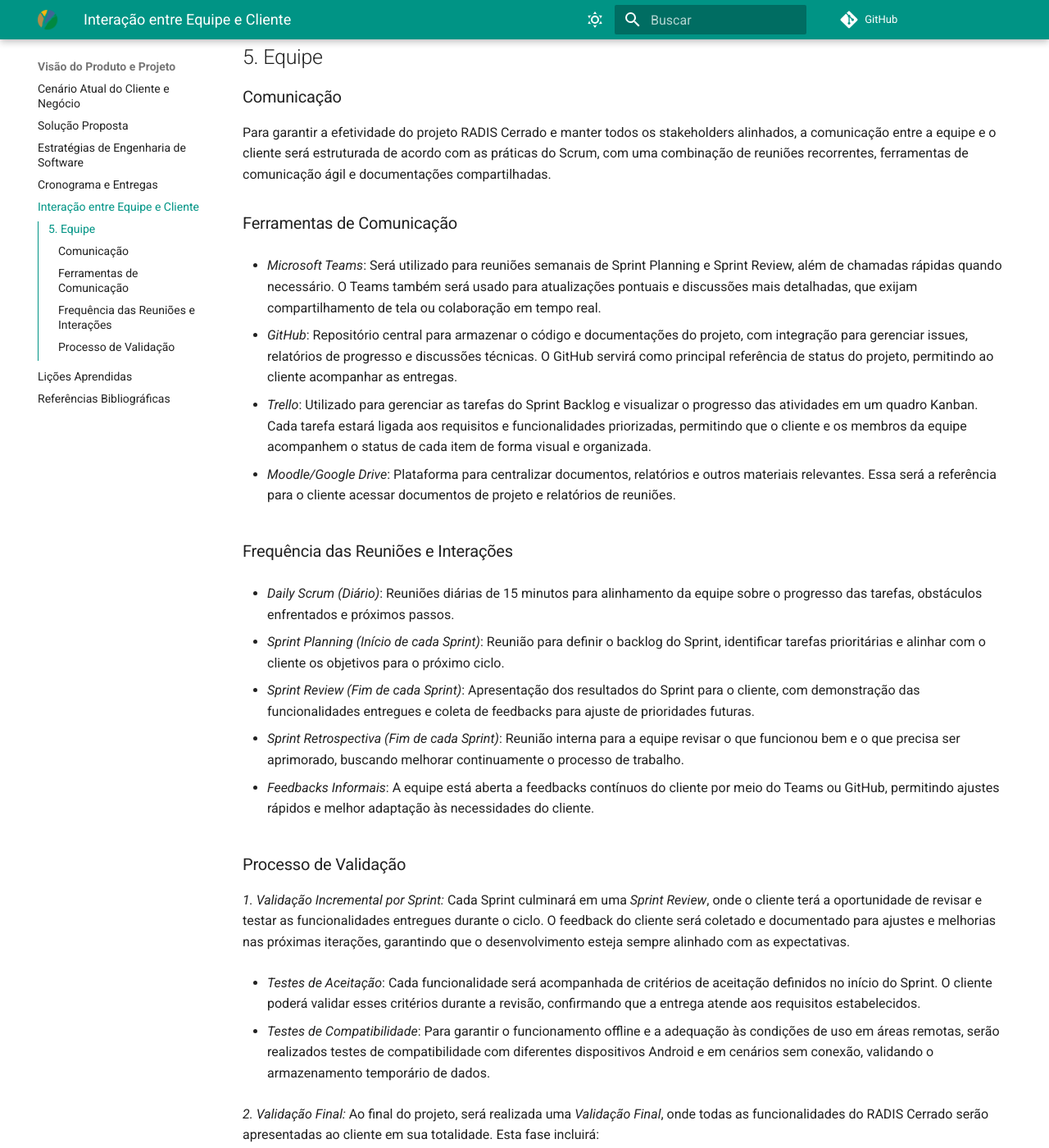
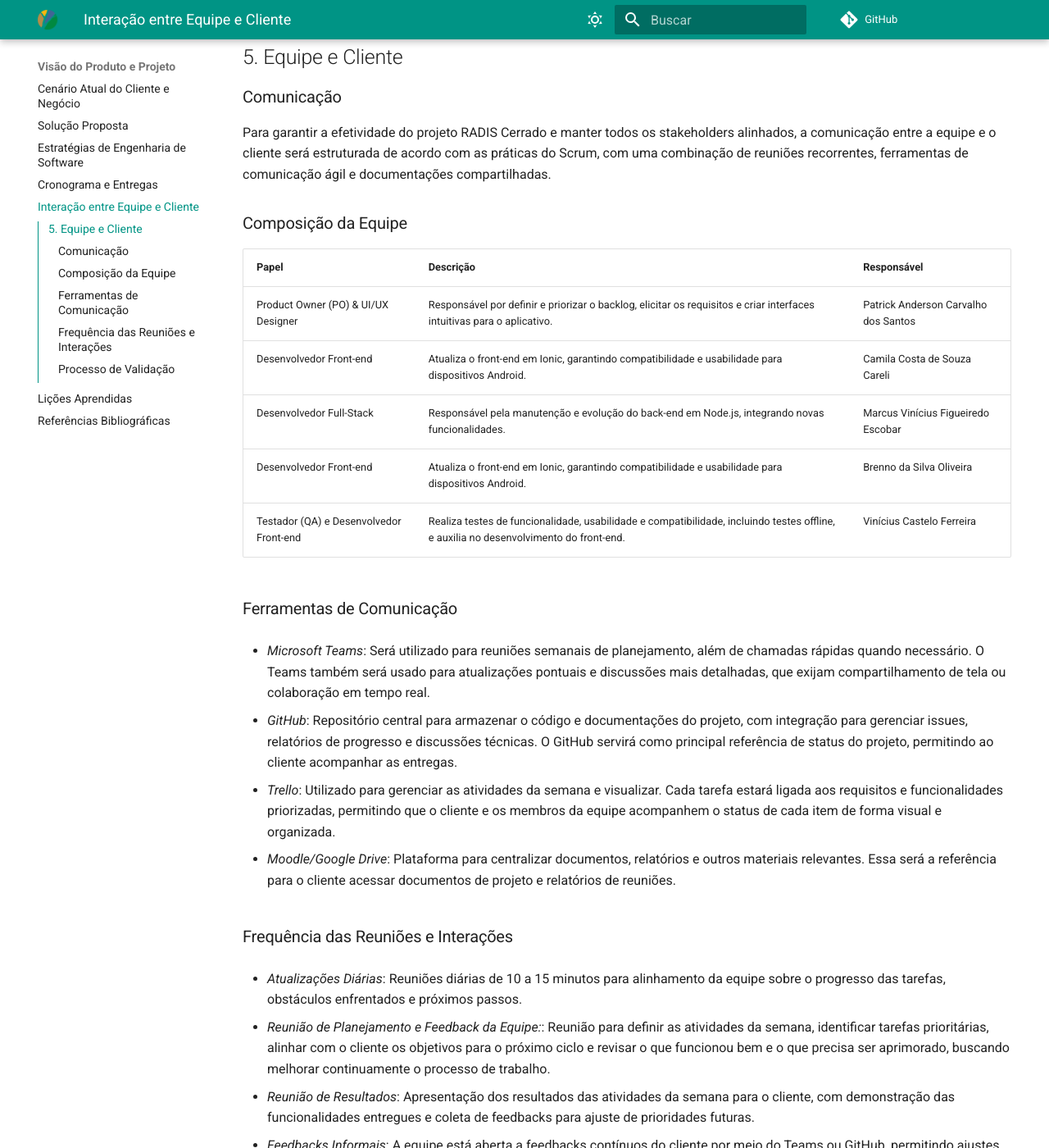
Before and after one commit to mdsreq-fga-unb/2024.2-T03-CerradoTech, an MkDocs documentation site: the page built from docs/sections/5-equipe.md, in a window 1280 px wide and 1400 px high, scrolled down 218 px. Shown: the whole window at 82% size. Built offline with MkDocs 1.6.1 and Material for MkDocs 9.7.7, drawn with Linux system fonts in a browser that asks for light colours; comment, search, counter and statistics services are not loaded; some of the changed text lies outside the part shown.

Commit message:
equipe e cliente

```diff
--- a/docs/sections/5-equipe.md
+++ b/docs/sections/5-equipe.md
@@ -2,37 +2,46 @@
 
 ---
 
-## 5. Equipe
+## 5. Equipe e Cliente
 
 ### Comunicação
 
 Para garantir a efetividade do projeto RADIS Cerrado e manter todos os stakeholders alinhados, a comunicação entre a equipe e o cliente será estruturada de acordo com as práticas do Scrum, com uma combinação de reuniões recorrentes, ferramentas de comunicação ágil e documentações compartilhadas.
 
+### Composição da Equipe
+
+| **Papel**                           | **Descrição**                                                                                      | **Responsável**                                  |
+|-------------------------------------|----------------------------------------------------------------------------------------------------|-------------------------------------------------|
+| Product Owner (PO) & UI/UX Designer | Responsável por definir e priorizar o backlog, elicitar os requisitos e criar interfaces intuitivas para o aplicativo. | Patrick Anderson Carvalho dos Santos            |
+| Desenvolvedor Front-end             | Atualiza o front-end em Ionic, garantindo compatibilidade e usabilidade para dispositivos Android.                  | Camila Costa de Souza Careli                    |
+| Desenvolvedor Full-Stack            | Responsável pela manutenção e evolução do back-end em Node.js, integrando novas funcionalidades.   | Marcus Vinícius Figueiredo Escobar              |
+| Desenvolvedor Front-end             | Atualiza o front-end em Ionic, garantindo compatibilidade e usabilidade para dispositivos Android. | Brenno da Silva Oliveira                        |
+| Testador (QA) e Desenvolvedor Front-end | Realiza testes de funcionalidade, usabilidade e compatibilidade, incluindo testes offline, e auxilia no desenvolvimento do front-end. | Vinícius Castelo Ferreira                      |
+
+
 ### Ferramentas de Comunicação
 
-- _Microsoft Teams_: Será utilizado para reuniões semanais de Sprint Planning e Sprint Review, além de chamadas rápidas quando necessário. O Teams também será usado para atualizações pontuais e discussões mais detalhadas, que exijam compartilhamento de tela ou colaboração em tempo real.
+- _Microsoft Teams_: Será utilizado para reuniões semanais de planejamento, além de chamadas rápidas quando necessário. O Teams também será usado para atualizações pontuais e discussões mais detalhadas, que exijam compartilhamento de tela ou colaboração em tempo real.
 
 - _GitHub_: Repositório central para armazenar o código e documentações do projeto, com integração para gerenciar issues, relatórios de progresso e discussões técnicas. O GitHub servirá como principal referência de status do projeto, permitindo ao cliente acompanhar as entregas.
 
-- _Trello_: Utilizado para gerenciar as tarefas do Sprint Backlog e visualizar o progresso das atividades em um quadro Kanban. Cada tarefa estará ligada aos requisitos e funcionalidades priorizadas, permitindo que o cliente e os membros da equipe acompanhem o status de cada item de forma visual e organizada.
+- _Trello_: Utilizado para gerenciar as atividades da semana e visualizar. Cada tarefa estará ligada aos requisitos e funcionalidades priorizadas, permitindo que o cliente e os membros da equipe acompanhem o status de cada item de forma visual e organizada.
 
 - _Moodle/Google Drive_: Plataforma para centralizar documentos, relatórios e outros materiais relevantes. Essa será a referência para o cliente acessar documentos de projeto e relatórios de reuniões.
 
 ### Frequência das Reuniões e Interações
 
-- _Daily Scrum (Diário)_: Reuniões diárias de 15 minutos para alinhamento da equipe sobre o progresso das tarefas, obstáculos enfrentados e próximos passos.
+- _Atualizações Diárias_:  Reuniões diárias de 10 a 15 minutos para alinhamento da equipe sobre o progresso das tarefas, obstáculos enfrentados e próximos passos.
 
-- _Sprint Planning (Início de cada Sprint)_: Reunião para definir o backlog do Sprint, identificar tarefas prioritárias e alinhar com o cliente os objetivos para o próximo ciclo.
+- _Reunião de Planejamento e Feedback da Equipe:_: Reunião para definir as atividades da semana, identificar tarefas prioritárias, alinhar com o cliente os objetivos para o próximo ciclo e revisar o que funcionou bem e o que precisa ser aprimorado, buscando melhorar continuamente o processo de trabalho.
 
-- _Sprint Review (Fim de cada Sprint)_: Apresentação dos resultados do Sprint para o cliente, com demonstração das funcionalidades entregues e coleta de feedbacks para ajuste de prioridades futuras.
-
-- _Sprint Retrospectiva (Fim de cada Sprint)_: Reunião interna para a equipe revisar o que funcionou bem e o que precisa ser aprimorado, buscando melhorar continuamente o processo de trabalho.
+- _Reunião de Resultados_: Apresentação dos resultados das atividades da semana para o cliente, com demonstração das funcionalidades entregues e coleta de feedbacks para ajuste de prioridades futuras.
 
 - _Feedbacks Informais_: A equipe está aberta a feedbacks contínuos do cliente por meio do Teams ou GitHub, permitindo ajustes rápidos e melhor adaptação às necessidades do cliente.
 
 ### Processo de Validação
 
-_1. Validação Incremental por Sprint:_ Cada Sprint culminará em uma _Sprint Review_, onde o cliente terá a oportunidade de revisar e testar as funcionalidades entregues durante o ciclo. O feedback do cliente será coletado e documentado para ajustes e melhorias nas próximas iterações, garantindo que o desenvolvimento esteja sempre alinhado com as expectativas.
+_1. Validação por atividade:_ Cada semana culminará em uma atividade, onde o cliente terá a oportunidade de revisar e testar as funcionalidades entregues durante o ciclo. O feedback do cliente será coletado e documentado para ajustes e melhorias nas próximas iterações, garantindo que o desenvolvimento esteja sempre alinhado com as expectativas.
 
 - _Testes de Aceitação_: Cada funcionalidade será acompanhada de critérios de aceitação definidos no início do Sprint. O cliente poderá validar esses critérios durante a revisão, confirmando que a entrega atende aos requisitos estabelecidos.
 
```
